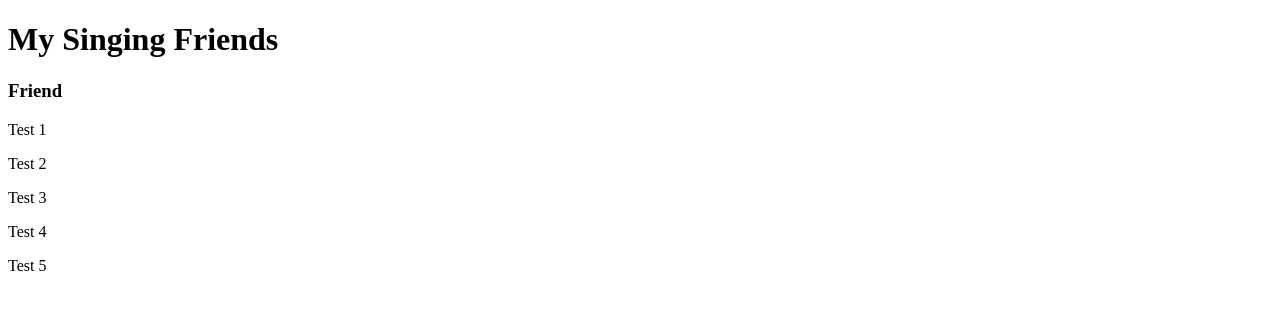
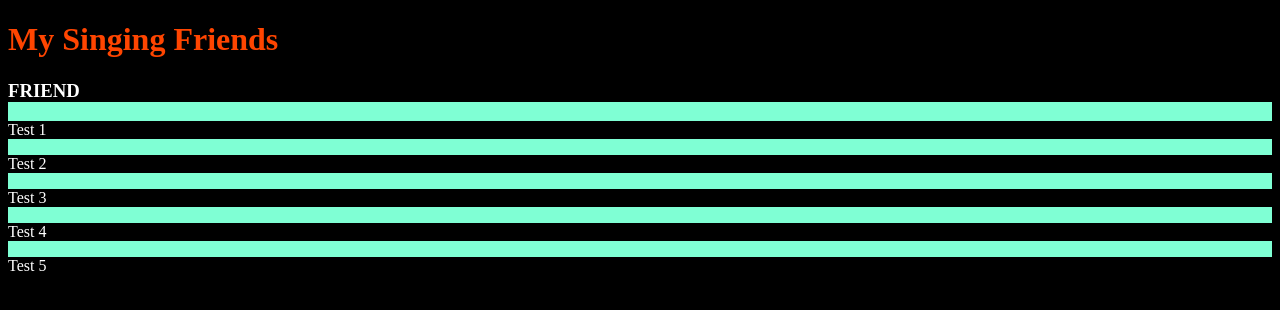
Before and after one commit to jw00ds/Covalence99-Linez, a plain HTML site: page index.html in a window 1280 px wide. Drawn offline with Linux system fonts and the light colour scheme.

Commit message:
final commit

```diff
--- a/index.html
+++ b/index.html
@@ -1,10 +1,13 @@
 <!DOCTYPE html>
 <html lang="en">
+
 <head>
     <meta charset="UTF-8">
     <meta name="viewport" content="width=device-width, initial-scale=1.0">
     <title>99 Lines of Code In The File</title>
+    <link rel="stylesheet" href="stylesheet.css">
 </head>
+
 <body>
     <h1>My Singing Friends</h1>
     <div class="friend">
@@ -17,4 +20,5 @@
     </div>
     <script src="app.js"></script>
 </body>
+
 </html>
--- a/stylesheet.css
+++ b/stylesheet.css
@@ -1,11 +1,17 @@
 html * {
   background-color: black;
+  color: white;
 }
+
 h1 {
   color: orangered;
 }
+
 .friend {
   background-color: aquamarine;
-  /* h3.
-  text-transform: uppercase;*/
+  color: navy;
 }
+
+.friend h3 {
+    text-transform: uppercase;
+}
```
